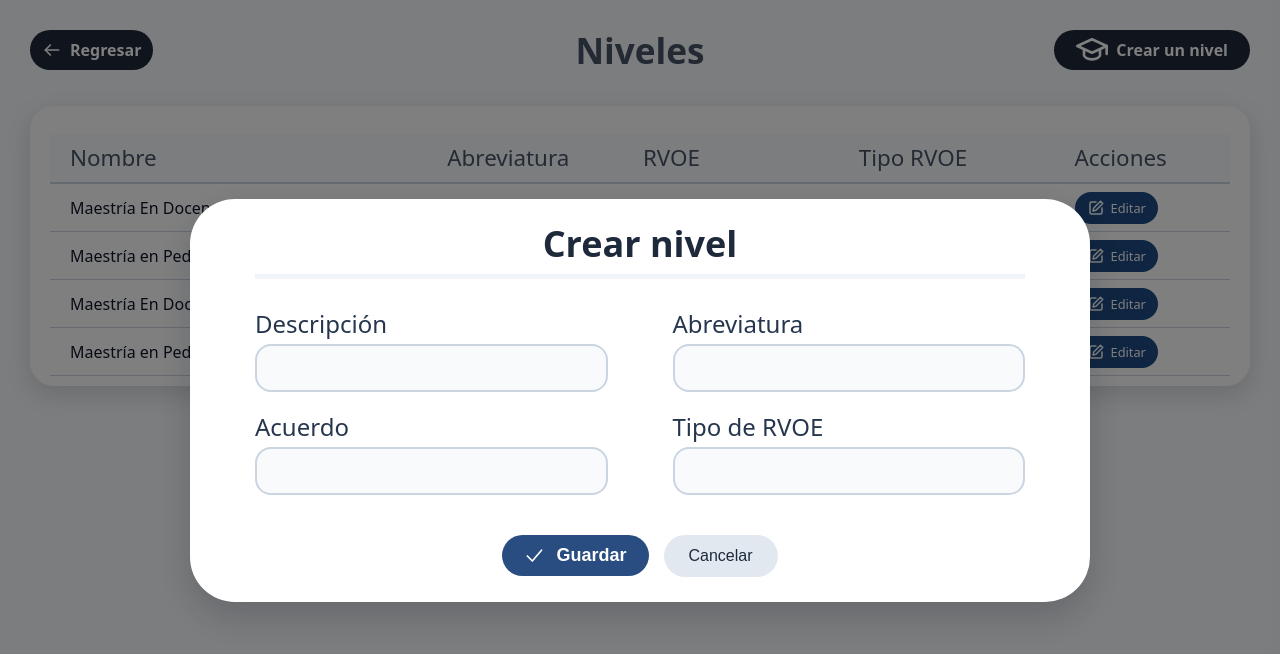
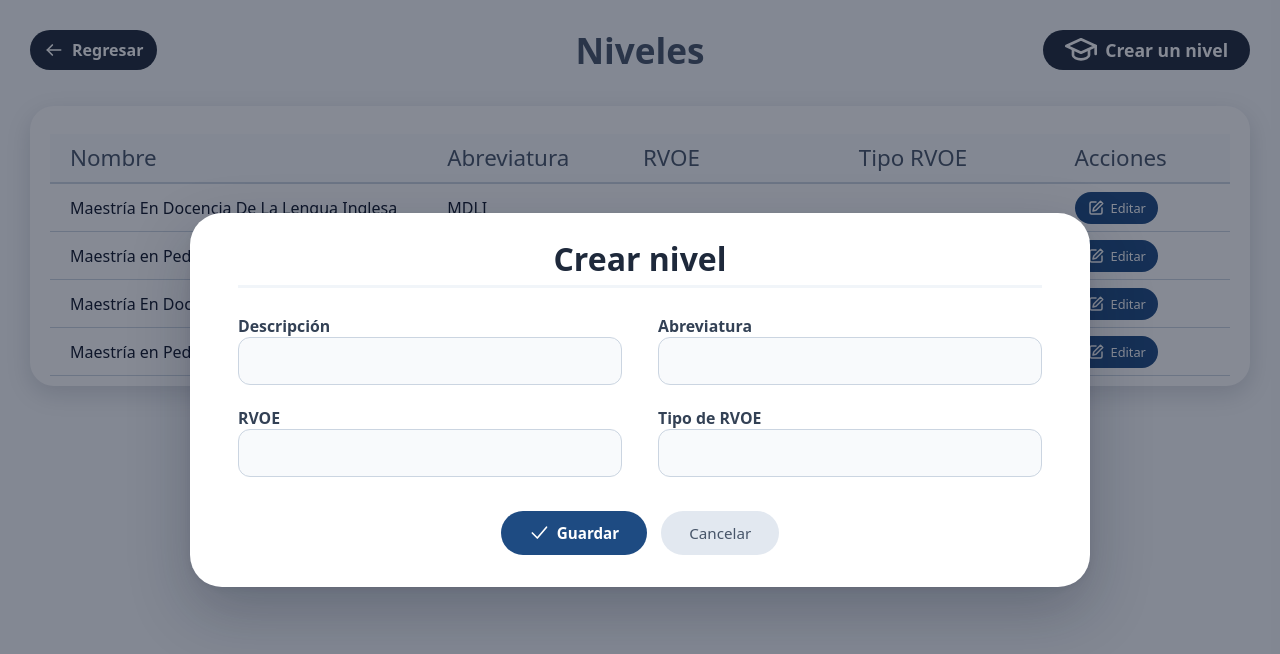
Before and after one commit to jm12345676/pruebas, an Angular app in the folder credenciales/: page /niveles in a window 1280 px wide. Both pictures are taken after a click on the button "Crear un nivel". Shown: the top 654 px of the page. Built offline with nearby package versions, Linux system fonts and the light colour scheme.

Commit message:
crear alumno y aditar nivel yaya

```diff
--- a/credenciales/src/app/componentes/crearalumnos/crearalumnos.css
+++ b/credenciales/src/app/componentes/crearalumnos/crearalumnos.css
@@ -197,7 +197,7 @@
 .foto-zona {
   display: flex;
   flex-direction: column;
-  gap: 14px;
+  gap: 15px;
 }
 
 .foto-titulo {
@@ -251,7 +251,7 @@
 .foto-placeholder {
   width: 38%;
   fill: #cbd5e1;
-  margin-bottom: 8px;
+  margin-bottom: px;
 }
 
 .foto-texto {
@@ -272,9 +272,20 @@
 /* Botones de foto */
 .foto-botones {
   display: grid;
-  grid-template-columns: 1fr 1fr;
-  gap: 12px;
+  grid-template-columns: 1fr;
 }
+.foto-caja.con-foto:hover::after {
+  content: 'Haz clic para cambiar';
+  position: absolute;
+  inset: auto 0 0 0;
+  padding: 10px;
+  background: rgba(15, 23, 42, 0.65);
+  color: #fff;
+  font-size: 0.85rem;
+  text-align: center;
+}
+
+.foto-caja { position: relative; }
 
 .btn-foto {
   display: inline-flex;
@@ -323,9 +334,9 @@
   cursor: pointer;
 }
 
-.btn-oscuro  { background: #1E293B; }
+.btn-oscuro  { background: #3b82f6; }
 .btn-peligro { background: #ef4444; }
-.btn-oscuro:hover  { background: #1e293b; }
+.btn-oscuro:hover  { background: #2073f8; }
 .btn-peligro:hover { background: #dc2626; }
 
 /* ---------- Responsivo ---------- */
--- a/credenciales/src/app/componentes/crearalumnos/crearalumnos.html
+++ b/credenciales/src/app/componentes/crearalumnos/crearalumnos.html
@@ -11,12 +11,12 @@
         <h3 class="seccion">Datos personales</h3>
 
         <div class="campo">
+          <label for="apPaterno">Apellido paterno</label>
+          <input id="apPaterno" type="text" [(ngModel)]="nuevo.apellidoPaterno">
+        </div>
+        <div class="campo">
           <label for="apMaterno">Apellido materno</label>
           <input id="apMaterno" type="text" [(ngModel)]="nuevo.apellidoMaterno">
-        </div>
-        <div class="campo">
-          <label for="apPaterno">Apellido paterno</label>
-          <input id="apPaterno" type="text" [(ngModel)]="nuevo.apellidoPaterno">
         </div>
         <div class="campo">
           <label for="nombres">Nombre(s)</label>
@@ -92,16 +92,8 @@
         </div>
 
         <!-- BOTONES DE FOTOGRAFÍA -->
+      @if (nuevo.foto) {
         <div class="foto-botones">
-          <button class="btn-foto azul" title="Subir foto" (click)="archivo.click()">
-            <svg viewBox="0 0 24 24" class="icono">
-              <polyline points="6,11 12,5 18,11"/>
-              <line x1="12" y1="5" x2="12" y2="17"/>
-              <line x1="6" y1="20" x2="18" y2="20"/>
-            </svg>
-            Subir
-          </button>
-
           <button class="btn-foto rojo" title="Quitar foto" (click)="quitarFoto()">
             <svg viewBox="0 0 24 24" class="icono">
               <line x1="4" y1="7" x2="20" y2="7"/>
@@ -111,6 +103,7 @@
             Eliminar
           </button>
         </div>
+      }
       </div>
 
     </div>
--- a/credenciales/src/app/componentes/crearalumnos/crearalumnos.ts
+++ b/credenciales/src/app/componentes/crearalumnos/crearalumnos.ts
@@ -25,13 +25,11 @@ export class CrearAlumno {
   private router = inject(Router);
 
   escuelas = [
-    'Escuela de Negocios',
-    'Escuela de Humanidades',
-    'Escuela de Educación',
+    'Ives',
+    'Matri',
   ];
 
   niveles = [
-    'Maestría en Docencia de la Lengua Inglesa',
     'Maestría en Pedagogía',
     'Licenciatura en Contaduría Pública',
     'Licenciatura en Psicología',
@@ -86,9 +84,11 @@ export class CrearAlumno {
   }
 
   private leerArchivo(archivo: File) {
-    if (!['image/jpeg', 'image/png'].includes(archivo.type)) return; // solo JPG y PNG
-    const lector = new FileReader();
-    lector.onload = () => (this.nuevo.foto = lector.result as string);
-    lector.readAsDataURL(archivo);
+  if (!['image/jpeg', 'image/png'].includes(archivo.type)) return;
+
+  // Libera la foto anterior de la memoria
+  if (this.nuevo.foto) URL.revokeObjectURL(this.nuevo.foto);
+
+  this.nuevo.foto = URL.createObjectURL(archivo);
   }
 }
--- a/credenciales/src/app/componentes/niveles/niveles.css
+++ b/credenciales/src/app/componentes/niveles/niveles.css
@@ -1,4 +1,3 @@
-
 /* ---------- PÁGINA ---------- */
 .pagina {
   min-height: 100vh;
@@ -8,7 +7,6 @@
   color: #475569;
   box-sizing: border-box;
 }
-
 
 /* ---------- ICONOS ---------- */
 .icono {
@@ -22,11 +20,7 @@
   flex-shrink: 0;
 }
 
-.icono.grande {
-  width: 32px;
-  height: 32px;
-}
-
+.icono.grande { width: 32px; height: 32px; }
 
 /* ---------- ENCABEZADO ---------- */
 .encabezado-niveles {
@@ -44,14 +38,13 @@
   text-align: center;
 }
 
-
-/* ---------- BOTONES PRINCIPALES ---------- */
 .btn-pildora {
   display: inline-flex;
   align-items: center;
   gap: 8px;
   height: 40px;
-  padding: 0 12px;
+  padding: 0 14px;
+  width: fit-content;
   background: #1e293b;
   color: #fff;
   border: none;
@@ -61,24 +54,21 @@
   font-weight: 700;
   text-decoration: none;
   cursor: pointer;
-  width: fit-content;
-  transition: background 0.2s;
+  transition: background 0.2s, transform 0.15s, box-shadow 0.15s;
 }
 
 .btn-pildora:hover {
   background: #334155;
+  transform: translateY(-1px);
+  box-shadow: 0 4px 10px rgba(15, 23, 42, 0.2);
 }
 
-.encabezado-niveles .btn-pildora:last-child {
-  justify-self: end;
-}
+.encabezado-niveles .btn-pildora:last-child { justify-self: end; }
 
 .btn-pildora.grande {
-  height: 40px;
   padding: 0 22px;
-  font-size: 1.1 rem;
+  font-size: 1.1rem;
 }
-
 
 /* ---------- TARJETA ---------- */
 .tarjeta {
@@ -87,7 +77,6 @@
   padding: 28px 20px 10px;
   box-shadow: 0 8px 24px rgba(15, 23, 42, 0.15);
 }
-
 
 /* ---------- TABLA ---------- */
 .tabla {
@@ -109,25 +98,11 @@
   color: #475569;
 }
 
-.col-nombre {
-  width: 34%;
-}
-
-.col-abrev {
-  width: 16%;
-}
-
-.col-rvoe {
-  width: 18%;
-}
-
-.col-tipo {
-  width: 18%;
-}
-
-.col-acciones {
-  width: 14%;
-}
+.col-nombre   { width: 34%; }
+.col-abrev    { width: 16%; }
+.col-rvoe     { width: 18%; }
+.col-tipo     { width: 18%; }
+.col-acciones { width: 14%; }
 
 .tabla td {
   height: 47px;
@@ -137,19 +112,9 @@
   border-bottom: 1px solid #cbd5e1;
 }
 
-.tabla td.tenue {
-  color: #94a3b8;
-}
-
-.tabla tbody tr:hover {
-  background: #f8fafc;
-}
-
-.vacio {
-  text-align: center;
-  color: #94a3b8;
-}
-
+.tabla td.tenue { color: #94a3b8; }
+.tabla tbody tr:hover { background: #f8fafc; }
+.vacio { text-align: center; color: #94a3b8; }
 
 /* ---------- BOTÓN EDITAR ---------- */
 .btn-editar {
@@ -168,194 +133,168 @@
   transition: background 0.2s;
 }
 
-.btn-editar:hover {
-  background: #2a5fa0;
-}
-
-.btn-editar .icono {
-  width: 18px;
-  height: 18px;
-}
-
+.btn-editar:hover { background: #2a5fa0; }
+.btn-editar .icono { width: 18px; height: 18px; }
 
 /* ---------- MODAL ---------- */
 .modal-overlay {
   position: fixed;
   inset: 0;
-  background: rgba(0, 0, 0, 0.5);
+  z-index: 1000;
   display: flex;
+  align-items: center;
   justify-content: center;
-  align-items: center;
-  z-index: 1000;
-  padding: 15px;
+  padding: 20px;
+  background: rgba(15, 23, 42, 0.5);
+  animation: aparecer 0.2s ease-out;
 }
 
-
-/* ---------- VENTANA PRINCIPAL ---------- */
 .modal-nivel {
-  background: white;
-  width: 900px;
-  max-width: 100%;
-  padding: 35px 65px 25px;
-  border-radius: 45px;
+  width: 100%;
+  max-width: 900px;
+  max-height: 92vh;
+  overflow-y: auto;
+  padding: 36px 48px 32px;
   box-sizing: border-box;
-  box-shadow: 0 15px 35px rgba(15, 23, 42, 0.2);
+  background: #fff;
+  border-radius: 32px;
+  box-shadow:
+    0 2px 6px rgba(15, 23, 42, 0.06),
+    0 24px 60px rgba(15, 23, 42, 0.25);
+  animation: entrada-modal 0.3s ease-out;
 }
 
+@keyframes aparecer {
+  from { opacity: 0; }
+  to   { opacity: 1; }
+}
 
-/* ---------- ENCABEZADO DEL MODAL ---------- */
+@keyframes entrada-modal {
+  from { opacity: 0; transform: translateY(16px) scale(0.98); }
+  to   { opacity: 1; transform: translateY(0) scale(1); }
+}
+
 .modal-header {
+  margin-bottom: 28px;
+  padding-bottom: 16px;
   text-align: center;
-  border-bottom: 5px solid #f1f5f9;
-  padding-bottom: 20px;
+  border-bottom: 3px solid #f1f5f9;
 }
 
 .modal-header h2 {
+  margin: 0;
+  font-size: 2rem;
+  font-weight: 700;
   color: #1e293b;
-  font-size: 36px;
-  margin: 0;
-  font-weight: 700;
 }
 
-
-/* ---------- CUERPO DEL MODAL ---------- */
-.modal-body {
-  padding-top: 35px;
+/* ---------- CAMPOS ---------- */
+.formulario {
+  display: grid;
+  grid-template-columns: repeat(2, minmax(0, 1fr));
+  gap: 23px 36px;
 }
 
-
-/* ---------- FORMULARIO ---------- */
-.formulario {
-  display: grid;
-  grid-template-columns: 1fr 1fr;
-  column-gap: 65px;
-  row-gap: 25px;
-}
-
-
-/* ---------- CAMPOS ---------- */
 .campo {
   display: flex;
   flex-direction: column;
-  gap: 10px;
+  gap: 1px;
 }
 
 .campo label {
-  font-size: 24px;
-  color: #26364f;
+  font-size: 0.99rem;
+  font-weight: 650;
+  color: #334155;
 }
 
 .campo input {
   width: 100%;
   height: 48px;
+  padding: 0 16px;
   box-sizing: border-box;
-  border: 2px solid #cbd5e1;
-  border-radius: 16px;
   background: #f8fafc;
-  padding: 0 15px;
-  font-size: 17px;
+  border: 1.5px solid #cbd5e1;
+  border-radius: 12px;
   outline: none;
+  font-family: inherit;
+  font-size: 1rem;
+  color: #1e293b;
+  transition: border-color 0.2s, box-shadow 0.2s, background 0.2s;
 }
 
+.campo input:hover { border-color: #94a3b8; }
+
 .campo input:focus {
-  border-color: #294d80;
-  background: white;
+  background: #fff;
+  border-color: #3b82f6;
+  box-shadow: 0 0 0 4px rgba(59, 130, 246, 0.15);
 }
 
-
-/* ---------- PIE DEL MODAL ---------- */
+/* ---------- BOTONES DEL MODAL ---------- */
 .modal-footer {
   display: flex;
   justify-content: center;
-  align-items: center;
-  gap: 15px;
-  margin-top: 40px;
+  gap: 14px;
+  margin-top: 34px;
 }
 
-
-/* ---------- BOTÓN GUARDAR ---------- */
-.btn-guardar {
-  display: flex;
+.btn-guardar,
+.btn-cancelar {
+  display: inline-flex;
   align-items: center;
   justify-content: center;
-  gap: 12px;
-  background: #294d80;
-  color: white;
+  gap: 8px;
+  height: 44px;
+  padding: 0 28px;
   border: none;
-  border-radius: 25px;
-  padding: 10px 22px;
-  font-size: 18px;
-  font-weight: bold;
+  border-radius: 999px;
+  font-family: inherit;
+  font-size: 0.95rem;
   cursor: pointer;
-  transition: background 0.2s;
+  transition: transform 0.15s, box-shadow 0.15s, background 0.2s;
+}
+
+.btn-guardar {
+  background: #1e4b82;
+  color: #fff;
+  font-weight: 700;
 }
 
 .btn-guardar:hover {
-  background: #1e3a65;
+  background: #2a5fa0;
+  transform: translateY(-1px);
+  box-shadow: 0 4px 10px rgba(30, 75, 130, 0.3);
 }
 
-
-/* ---------- BOTÓN CANCELAR ---------- */
 .btn-cancelar {
   background: #e2e8f0;
-  color: #1e293b;
-  border: none;
-  border-radius: 35px;
-  padding: 12px 25px;
-  font-size: 16px;
-  cursor: pointer;
+  color: #475569;
+  font-weight: 500;
 }
 
+.btn-cancelar:hover {
+  background: #cbd5e1;
+  transform: translateY(-1px);
+}
 
 /* ---------- RESPONSIVE ---------- */
 @media (max-width: 700px) {
-
-  .pagina {
-    padding: 15px;
-  }
+  .pagina { padding: 15px; }
 
   .encabezado-niveles {
     grid-template-columns: 1fr;
     gap: 15px;
+    justify-items: center;
   }
 
-  .encabezado-niveles h1 {
-    grid-row: 1;
-  }
+  .encabezado-niveles h1 { grid-row: 1; }
+  .encabezado-niveles .btn-pildora:last-child { justify-self: center; }
 
-  .encabezado-niveles .btn-pildora {
-    justify-self: center;
-  }
+  .modal-nivel { padding: 26px 22px 24px; border-radius: 24px; }
+  .formulario { grid-template-columns: 1fr; gap: 18px; }
+  .modal-header h2 { font-size: 1.6rem; }
+  .modal-footer { flex-wrap: wrap; }
 
-  .modal-nivel {
-    padding: 25px;
-    border-radius: 25px;
-    max-height: 90vh;
-    overflow-y: auto;
-  }
-
-  .formulario {
-    grid-template-columns: 1fr;
-    gap: 20px;
-  }
-
-  .modal-header h2 {
-    font-size: 27px;
-  }
-
-  .campo label {
-    font-size: 18px;
-  }
-
-  .modal-footer {
-    flex-wrap: wrap;
-  }
-
-  .tarjeta {
-    overflow-x: auto;
-  }
-
-  .tabla {
-    min-width: 650px;
-  }
+  .tarjeta { overflow-x: auto; }
+  .tabla { min-width: 650px; }
 }
--- a/credenciales/src/app/componentes/niveles/niveles.html
+++ b/credenciales/src/app/componentes/niveles/niveles.html
@@ -102,106 +102,53 @@
 
 
   <!-- MODAL PARA CREAR NIVEL -->
+   <!-- MODAL PARA CREAR / EDITAR NIVEL -->
   @if (mostrarModalAgregar) {
+    <div class="modal-overlay" (click)="cerrarModal()">
+      <div class="modal-nivel" (click)="$event.stopPropagation()">
 
-    <div class="modal-overlay">
-
-      <div class="modal-nivel">
-
-        <!-- ENCABEZADO DEL MODAL -->
         <div class="modal-header">
-
-          <h2>Crear nivel</h2>
-
+          <h2>{{ editando ? 'Editar nivel' : 'Crear nivel' }}</h2>
         </div>
 
-
-        <!-- CUERPO DEL MODAL -->
         <div class="modal-body">
-
           <div class="formulario">
 
-            <!-- DESCRIPCIÓN -->
             <div class="campo">
-
-              <label>Descripción</label>
-
-              <input
-                type="text"
-                [(ngModel)]="nuevoNivel.nombre">
-
+              <label for="descripcion">Descripción</label>
+              <input id="descripcion" type="text" [(ngModel)]="nuevoNivel.nombre">
             </div>
 
-
-            <!-- ABREVIATURA -->
             <div class="campo">
-
-              <label>Abreviatura</label>
-
-              <input
-                type="text"
-                [(ngModel)]="nuevoNivel.abreviatura">
-
+              <label for="abreviatura">Abreviatura</label>
+              <input id="abreviatura" type="text" [(ngModel)]="nuevoNivel.abreviatura">
             </div>
 
-
-            <!-- ACUERDO -->
             <div class="campo">
-
-              <label>Acuerdo</label>
-
-              <input
-                type="text"
-                [(ngModel)]="nuevoNivel.rvoe">
-
+              <label for="RVOE">RVOE</label>
+              <input id="RVOE" type="text" [(ngModel)]="nuevoNivel.rvoe">
             </div>
 
-
-            <!-- TIPO DE RVOE -->
             <div class="campo">
-
-              <label>Tipo de RVOE</label>
-
-              <input
-                type="text"
-                [(ngModel)]="nuevoNivel.tipoRvoe">
-
+              <label for="tipoRvoe">Tipo de RVOE</label>
+              <input id="tipoRvoe" type="text" [(ngModel)]="nuevoNivel.tipoRvoe">
             </div>
 
           </div>
-
         </div>
 
-
-        <!-- BOTÓN GUARDAR -->
         <div class="modal-footer">
-
-          <button
-            class="btn-guardar"
-            (click)="guardarNivel()">
-
+          <button class="btn-guardar" (click)="guardarNivel()">
             <svg viewBox="0 0 24 24" class="icono">
               <polyline points="4 12 10 18 21 5"/>
             </svg>
-
             Guardar
-
           </button>
-
-          <button
-            class="btn-cancelar"
-            (click)="cerrarModal()">
-
-            Cancelar
-
-          </button>
-
+          <button class="btn-cancelar" (click)="cerrarModal()">Cancelar</button>
         </div>
 
       </div>
-
     </div>
-
   }
 
 </div>
--- a/credenciales/src/app/componentes/niveles/niveles.ts
+++ b/credenciales/src/app/componentes/niveles/niveles.ts
@@ -1,9 +1,7 @@
-
 import { Component } from '@angular/core';
 import { FormsModule } from '@angular/forms';
 import { RouterLink } from '@angular/router';
 
-// ESTRUCTURA DE UN NIVEL
 interface Nivel {
   nombre: string;
   abreviatura: string;
@@ -18,68 +16,40 @@ interface Nivel {
   templateUrl: './niveles.html',
   styleUrl: './niveles.css',
 })
-
 export class Niveles {
 
-  // LISTA DE NIVELES
   niveles: Nivel[] = [
-    {
-      nombre: 'Maestría En Docencia De La Lengua Inglesa',
-      abreviatura: 'MDLI',
-      rvoe: '',
-      tipoRvoe: ''
-    },
-    {
-      nombre: 'Maestría en Pedagogía',
-      abreviatura: 'MEP',
-      rvoe: '',
-      tipoRvoe: ''
-    },
-    {
-      nombre: 'Maestría En Docencia De La Lengua Inglesa',
-      abreviatura: 'MDLI',
-      rvoe: '',
-      tipoRvoe: ''
-    },
-    {
-      nombre: 'Maestría en Pedagogía',
-      abreviatura: 'MEP',
-      rvoe: '',
-      tipoRvoe: ''
-    },
+    { nombre: 'Maestría En Docencia De La Lengua Inglesa', abreviatura: 'MDLI', rvoe: '', tipoRvoe: '' },
+    { nombre: 'Maestría en Pedagogía', abreviatura: 'MEP', rvoe: '', tipoRvoe: '' },
+    { nombre: 'Maestría En Docencia De La Lengua Inglesa', abreviatura: 'MDLI', rvoe: '', tipoRvoe: '' },
+    { nombre: 'Maestría en Pedagogía', abreviatura: 'MEP', rvoe: '', tipoRvoe: '' },
   ];
 
-  // CONTROL DEL MODAL
   mostrarModalAgregar = false;
-
-  // DATOS DEL NUEVO NIVEL
+  editando: Nivel | null = null;      // null = creando, objeto = editando
   nuevoNivel: Nivel = this.nivelVacio();
 
-  // CREAR NIVEL: ABRIR MODAL
+  nivelVacio(): Nivel {
+    return { nombre: '', abreviatura: '', rvoe: '', tipoRvoe: '' };
+  }
+
   crearNivel() {
+    this.editando = null;
     this.nuevoNivel = this.nivelVacio();
     this.mostrarModalAgregar = true;
   }
 
-  // CERRAR MODAL
+  editar(nivel: Nivel) {
+    this.editando = nivel;
+    this.nuevoNivel = { ...nivel };   // copia, no toca la tabla hasta guardar
+    this.mostrarModalAgregar = true;
+  }
+
   cerrarModal() {
     this.mostrarModalAgregar = false;
   }
 
-  // CREAR UN OBJETO VACÍO
-  nivelVacio(): Nivel {
-    return {
-      nombre: '',
-      abreviatura: '',
-      rvoe: '',
-      tipoRvoe: ''
-    };
-  }
-
-  // GUARDAR NIVEL
   guardarNivel() {
-
-    // Comprobar que los campos estén llenos
     if (
       !this.nuevoNivel.nombre.trim() ||
       !this.nuevoNivel.abreviatura.trim() ||
@@ -90,20 +60,14 @@ export class Niveles {
       return;
     }
 
-    // Agregar el nuevo nivel a la lista
-    this.niveles.push({ ...this.nuevoNivel });
+    if (this.editando) {
+      Object.assign(this.editando, this.nuevoNivel);
+    } else {
+      this.niveles.push({ ...this.nuevoNivel });
+    }
 
-    // Limpiar los campos
     this.nuevoNivel = this.nivelVacio();
-
-    // Cerrar el modal
+    this.editando = null;
     this.mostrarModalAgregar = false;
-
   }
-
-  // EDITAR NIVEL
-  editar(nivel: Nivel) {
-    console.log('Editar', nivel);
-  }
-
 }
```
